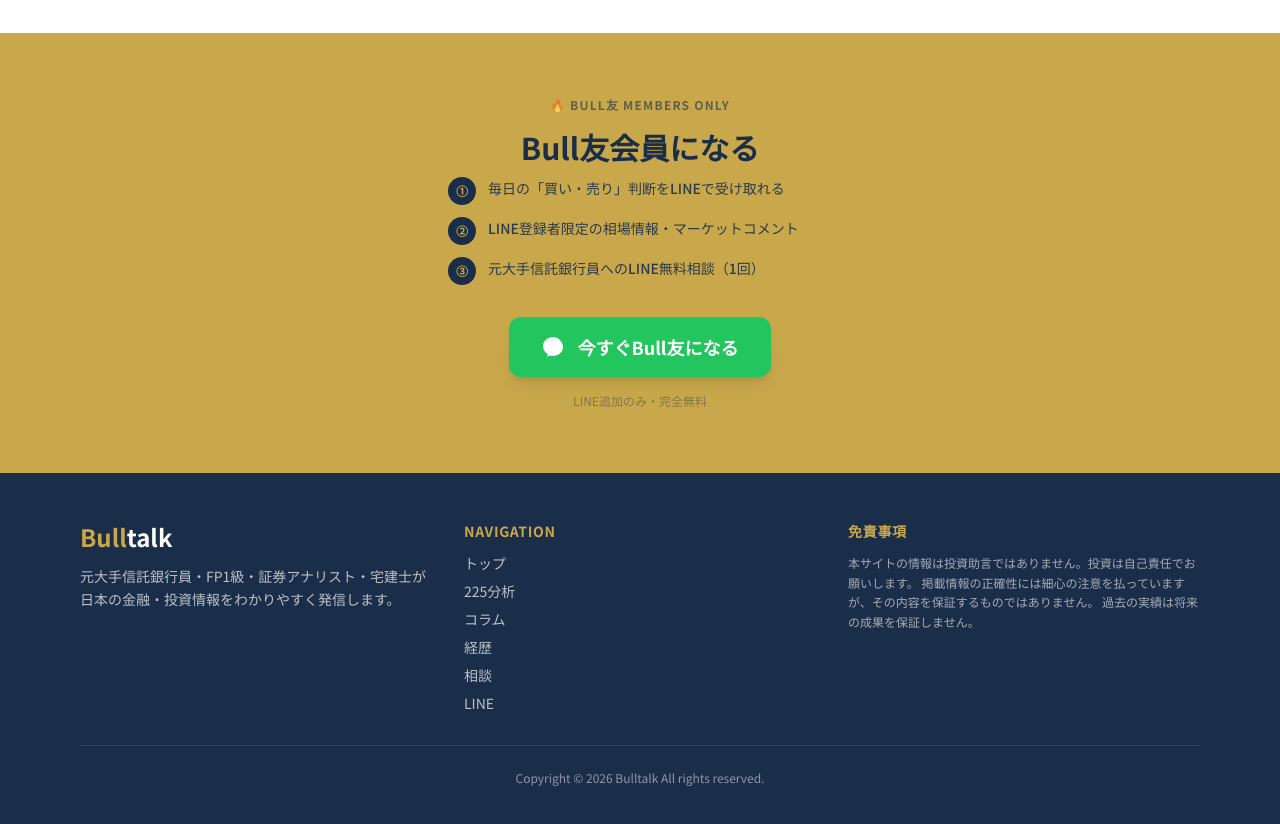
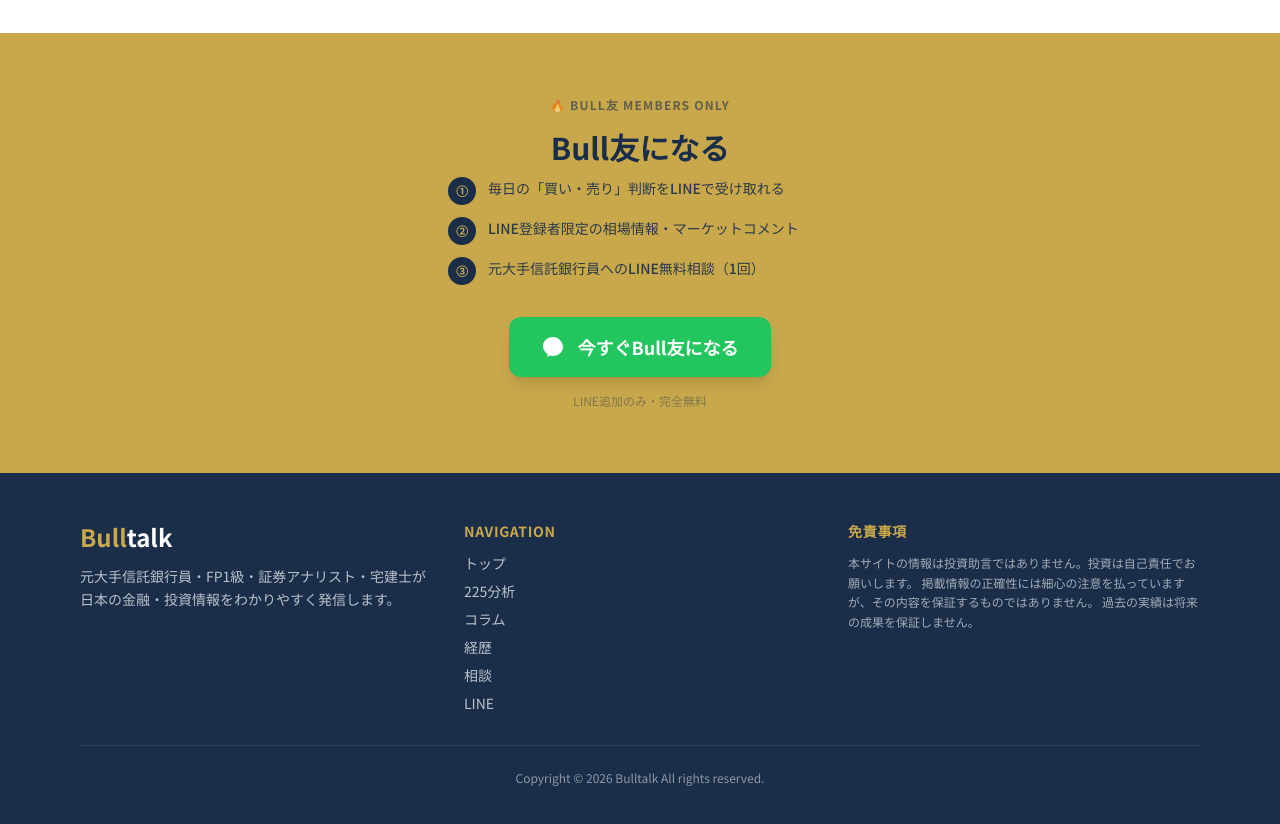
Before and after one commit to tanima3232-eng/bulltalk, a Next.js app: page / in a window 1280 px wide. Shown: the part 6400-7224 px from the top of the page. Built offline with nearby package versions, Linux system fonts and the light colour scheme; no server answers.

Commit message:
「Bull友会員になる」→「Bull友になる」に変更

```diff
--- a/app/line/page.tsx
+++ b/app/line/page.tsx
@@ -37,7 +37,7 @@ export default function LinePage() {
               className="font-bold mb-4 text-white"
               style={{ fontSize: "clamp(2rem,6vw,3rem)", lineHeight: 1.15 }}
             >
-              Bull友会員になる
+              Bull友になる
             </h1>
 
             {/* 安心バッジ */}
--- a/components/LineCtaBanner.tsx
+++ b/components/LineCtaBanner.tsx
@@ -6,7 +6,7 @@ export default function LineCtaBanner() {
           🔥 BULL友 MEMBERS ONLY
         </p>
         <h2 className="text-2xl md:text-3xl font-bold text-navy mb-3">
-          Bull友会員になる
+          Bull友になる
         </h2>
 
         {/* メリット3点 */}
```
